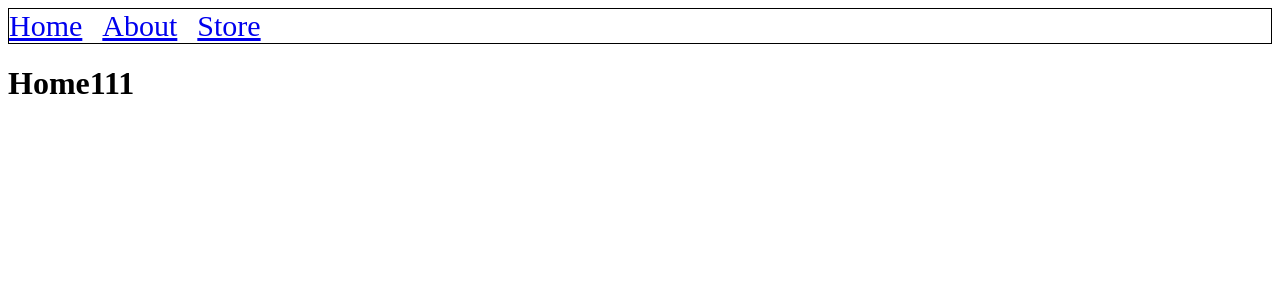
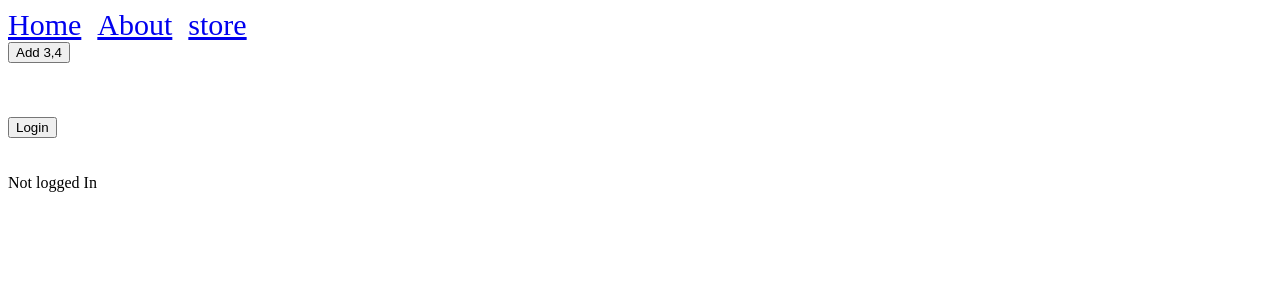
Before and after one commit to bobbyDeepak1415/code_splitting, a React (Vite) app: page / in a window 1280 px wide. Shown: the top 300 px of the page. Built offline with nearby package versions, Linux system fonts and the light colour scheme.

Commit message:
setup done

```diff
--- a/src/components/App1.jsx
+++ b/src/components/App1.jsx
@@ -1,21 +1,11 @@
 import React, { Suspense } from 'react'
 import { Link, Outlet, Route, Routes } from 'react-router-dom'
-// import Home1 from './Home1'
+import Home1 from './Home1'
 import About1 from './About1'
 
-// import {Store1} from './Store1'
+import {Store1} from './Store1'
 
 
-const Home1=React.lazy(()=>import('./Home1').then((module)=>{
-return {
-  default:module.default
-}
-}))
-const Store1=React.lazy(()=>import('./Store1').then((module)=>{
-return {
-  default:module.Store1
-}
-}))
 
 const App1 = () => {
   return (
--- a/src/main.jsx
+++ b/src/main.jsx
@@ -1,12 +1,12 @@
 import { StrictMode } from "react";
 import { createRoot } from "react-dom/client";
-import App1 from "./components/App1";
+import App from "./App";
 import { BrowserRouter } from "react-router-dom";
 
 createRoot(document.getElementById("root")).render(
   <StrictMode>
     <BrowserRouter>
-      <App1/>
+      <App/>
     </BrowserRouter>
   </StrictMode>
 );
```
